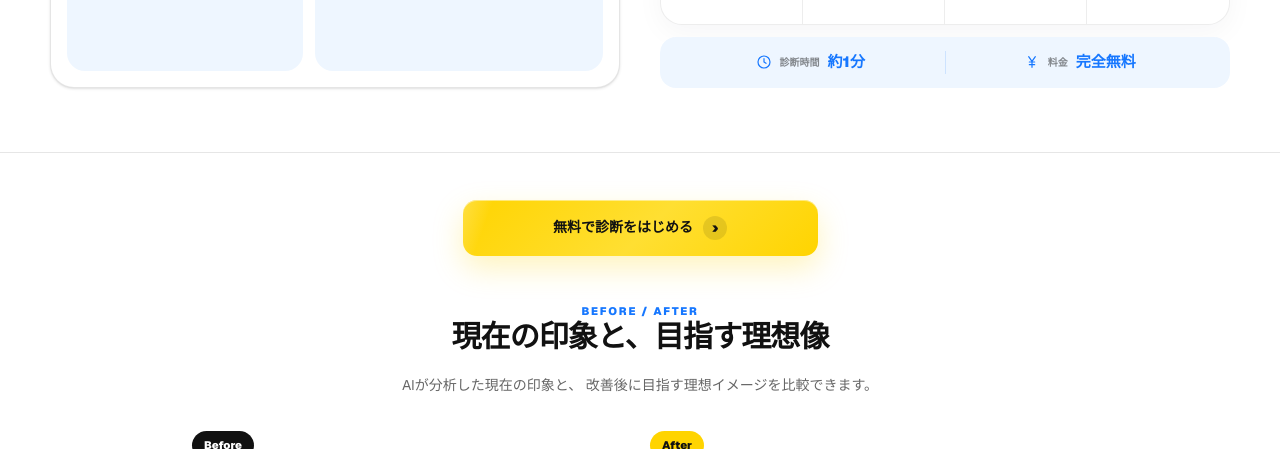
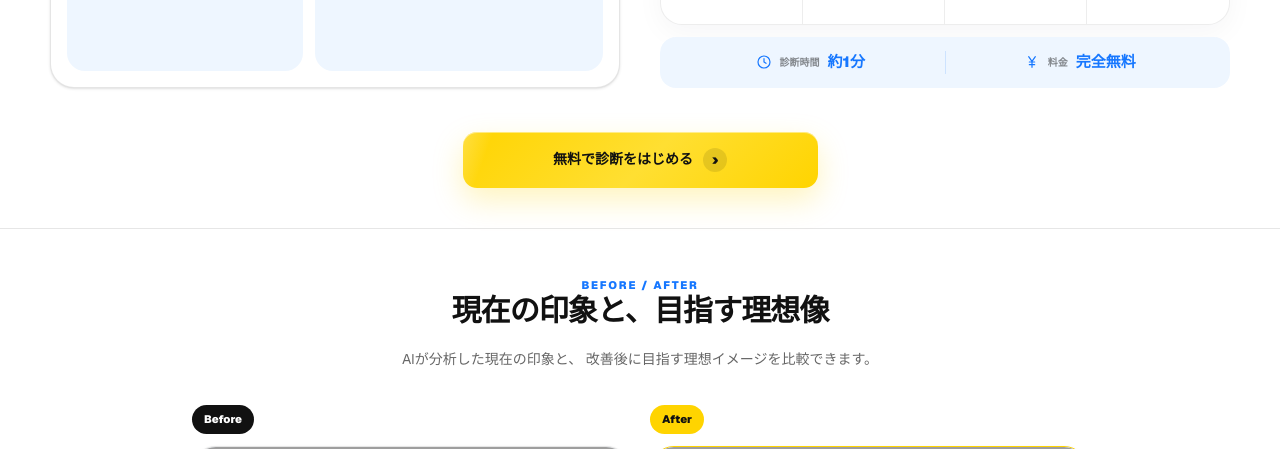
Before and after one commit to mori10tech/akanuke-ai, a Next.js app: page / in a window 1280 px wide. Shown: the part 1480-1929 px from the top of the page. Built offline with nearby package versions, Linux system fonts and the light colour scheme; grey boxes are pictures that could not be loaded.

Commit message:
style: トップページの診断CTA配置を最適化

```diff
--- a/app/page.tsx
+++ b/app/page.tsx
@@ -629,11 +629,8 @@ export default function Home() {
   </div>
 </section>
 
-      <section className="section-border pb-10 pt-0 sm:pb-16 sm:pt-0">
-  <div className="site-container">
-    <div className="text-center">
-      <div className="flex flex-col items-center">
-        <div className="flex w-full justify-center py-7 sm:h-[150px] sm:items-center sm:py-0">
+      {/* 診断フロー後のCTA */}
+<div className="-mt-7 flex justify-center px-4 pb-8 sm:-mt-5 sm:pb-10">
   <Link
     href="/upload"
     className="primary-button w-full max-w-[355px]"
@@ -649,10 +646,13 @@ export default function Home() {
   </Link>
 </div>
 
+{/* BEFORE / AFTER */}
+<section className="section-border pb-10 pt-8 sm:pb-16 sm:pt-12">
+  <div className="site-container">
+    <div className="text-center">
       <p className="text-[10px] font-black tracking-[0.16em] text-[#1677FF] sm:text-[11px]">
         BEFORE / AFTER
       </p>
-      </div>
 
       <SectionTitle centered>
         現在の印象と、目指す理想像
```
Lines whose indentation alone changed are shown as unchanged.
